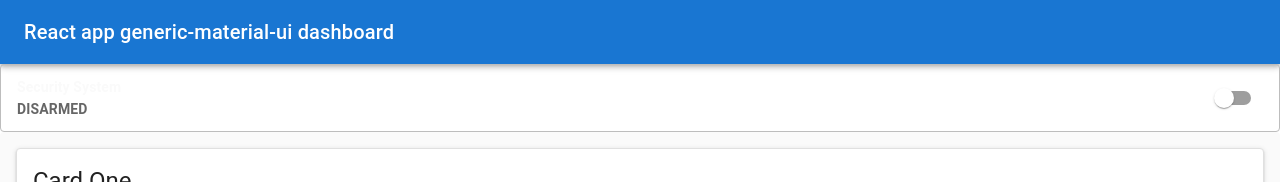
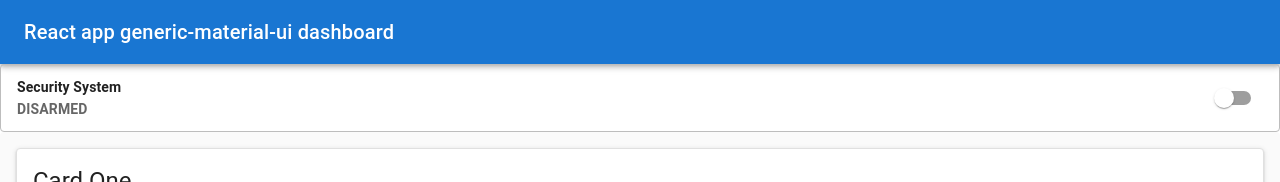
Before and after one commit to hoss-java/Dashboard-Project, a React (Create React App) app in the folder clients/dashboard/: page / in a window 1280 px wide. Shown: the top 182 px of the page. Built offline with nearby package versions, Linux system fonts and the light colour scheme.

Commit message:
updated style BinarySwitch.tsx

```diff
--- a/clients/dashboard/src/components/renderers/BinarySwitch/BinarySwitch.tsx
+++ b/clients/dashboard/src/components/renderers/BinarySwitch/BinarySwitch.tsx
@@ -1,17 +1,35 @@
 import React from 'react';
 import { Box, Switch, Typography } from '@mui/material';
-
-import type { Item, BinarySwitchItem, ItemRendererProps } from '../../types';
+import { resolveValue} from '../../utils/resolveValue';
+import type {  ItemRendererProps , BinarySwitchItemStyle} from '../../types';
 
 
 export const BinarySwitch: React.FC<ItemRendererProps> = ({
   item,
+  defaultStyle,
   onItemClick,
 }) => {
-  const binarySwitchItem = item as BinarySwitchItem;
+  const binarySwitchItem = item as BinarySwitchItemStyle;
   const [isOn, setIsOn] = React.useState(Boolean(binarySwitchItem.isOn));
+// Resolve values using the standard pattern
+  const label = resolveValue(binarySwitchItem.label, defaultStyle?.label, '');
+  const onLabel = resolveValue(binarySwitchItem.onLabel, defaultStyle?.onLabel, 'On');
+  const offLabel = resolveValue(binarySwitchItem.offLabel, defaultStyle?.offLabel, 'Off');
+  const size = resolveValue(binarySwitchItem.size, defaultStyle?.size, 'medium') as 'small' | 'medium' | 'large';
+  const showBorder = resolveValue(binarySwitchItem.showBorder, defaultStyle?.showBorder, true);
+  const borderColor = resolveValue(binarySwitchItem.borderColor, defaultStyle?.borderColor, 'grey.400');
+  const onStatusColor = resolveValue(binarySwitchItem.onStatusColor, defaultStyle?.onStatusColor, 'success.main');
+  const offStatusColor = resolveValue(binarySwitchItem.offStatusColor, defaultStyle?.offStatusColor, 'text.secondary');
+  const gap = resolveValue(binarySwitchItem.gap, defaultStyle?.gap, 2);
+  const padding = resolveValue(binarySwitchItem.padding, defaultStyle?.padding, 1.5);
+  const getStatusTextColor = () => (isOn ? onStatusColor : offStatusColor);
+  const getSwitchSize = (): 'small' | 'medium' => {
+    if (binarySwitchItem.size === 'small') {
+      return 'small';
+    }
 
-  const getStatusTextColor = () => (isOn ? 'success.main' : 'text.secondary');
+    return 'medium';
+  };
 
   const onToggleHandler = (event: React.ChangeEvent<HTMLInputElement>) => {
     const nextValue = event.target.checked;
@@ -23,39 +41,56 @@ export const BinarySwitch: React.FC<ItemRendererProps> = ({
       isOn: nextValue,
     });
   };
-
-  return (
-    <Box
-      sx={{
+const getContainerSx = () => ({
     display: 'flex',
     alignItems: 'center',
     justifyContent: 'space-between',
-        gap: 2,
+    gap,
     px: 2,
-        py: 1.5,
+    py: padding,
+    ...(showBorder && {
       border: '1px solid',
-        borderColor: isOn ? 'success.main' : 'grey.400',
+      borderColor: isOn ? onStatusColor : borderColor,
+    }),
     borderRadius: 1,
     transition: 'border-color 0.2s ease, background-color 0.2s ease',
-        color: isOn ? 'success.50' : 'grey.50',
-      }}
-    >
-      <Box sx={{ minWidth: 0 }}>
-        <Typography variant="subtitle2" sx={{ fontWeight: 600 }}>
-          {binarySwitchItem.label}
+    cursor: 'pointer',
+  });
+
+  const getLabelSx = () => ({
+    minWidth: 0,
+  });
+
+  const getTitleSx = () => ({
+    fontWeight: 600,
+  });
+
+  const getStatusTextSx = () => ({
+    color: getStatusTextColor(),
+    fontWeight: 600,
+    transition: 'color 0.2s ease',
+  });
+
+
+  return (
+    <Box sx={getContainerSx()}>
+    <Box sx={getLabelSx()}>
+    <Typography variant="subtitle2" sx={getTitleSx()}>
+              {label}
     </Typography>
-        <Typography variant="body2" sx={{ color: getStatusTextColor(), fontWeight: 600 }}>
-          {isOn ? binarySwitchItem.onLabel : binarySwitchItem.offLabel}
+    <Typography variant="body2" sx={getStatusTextSx()}>
+              {isOn ? onLabel : offLabel}
     </Typography>
     </Box>
 
     <Switch
             checked={isOn}
             onChange={onToggleHandler}
-        size={binarySwitchItem.size ?? 'medium'}
+            size={getSwitchSize()}
             color="success"
           />
     </Box>
+
   );
 };
 
```
Also changed, not shown: clients/dashboard/src/components/types.ts (+14 -5 lines). Lines whose indentation alone changed are shown as unchanged.
